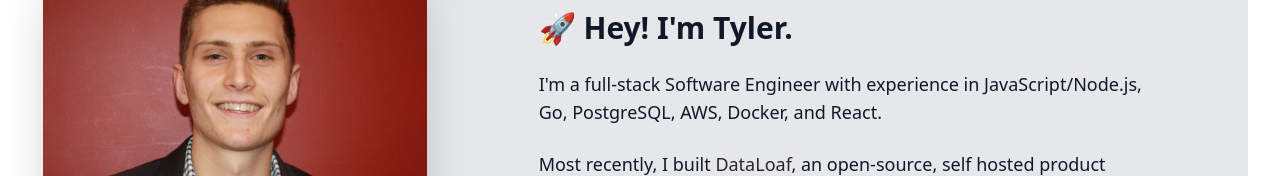
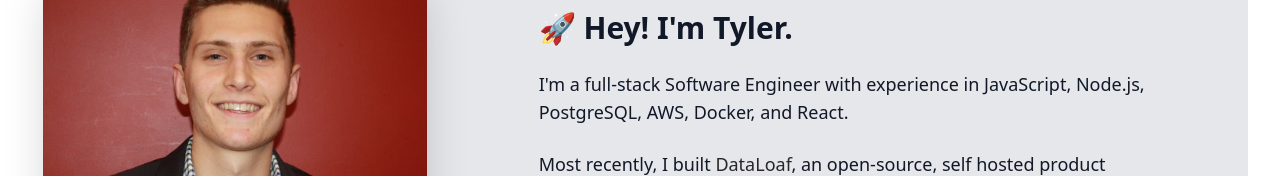
Before and after one commit to tyler-wenzel/personal_site, a website built with Vite: page index.html in a window 1280 px wide. Shown: the part 173-349 px from the top of the page. Built offline with nearby package versions, Linux system fonts and the light colour scheme.

Commit message:
update static site

```diff
--- a/index.html
+++ b/index.html
@@ -66,7 +66,7 @@
             </h2>
             <p class="text-lg text-gray-900 mt-6">
               I'm a full-stack Software Engineer with experience in
-              JavaScript/Node.js, Go, PostgreSQL, AWS, Docker, and React.
+              JavaScript, Node.js, PostgreSQL, AWS, Docker, and React.
             </p>
             <p class="text-lg text-gray-900 mt-6">
               Most recently, I built
```
